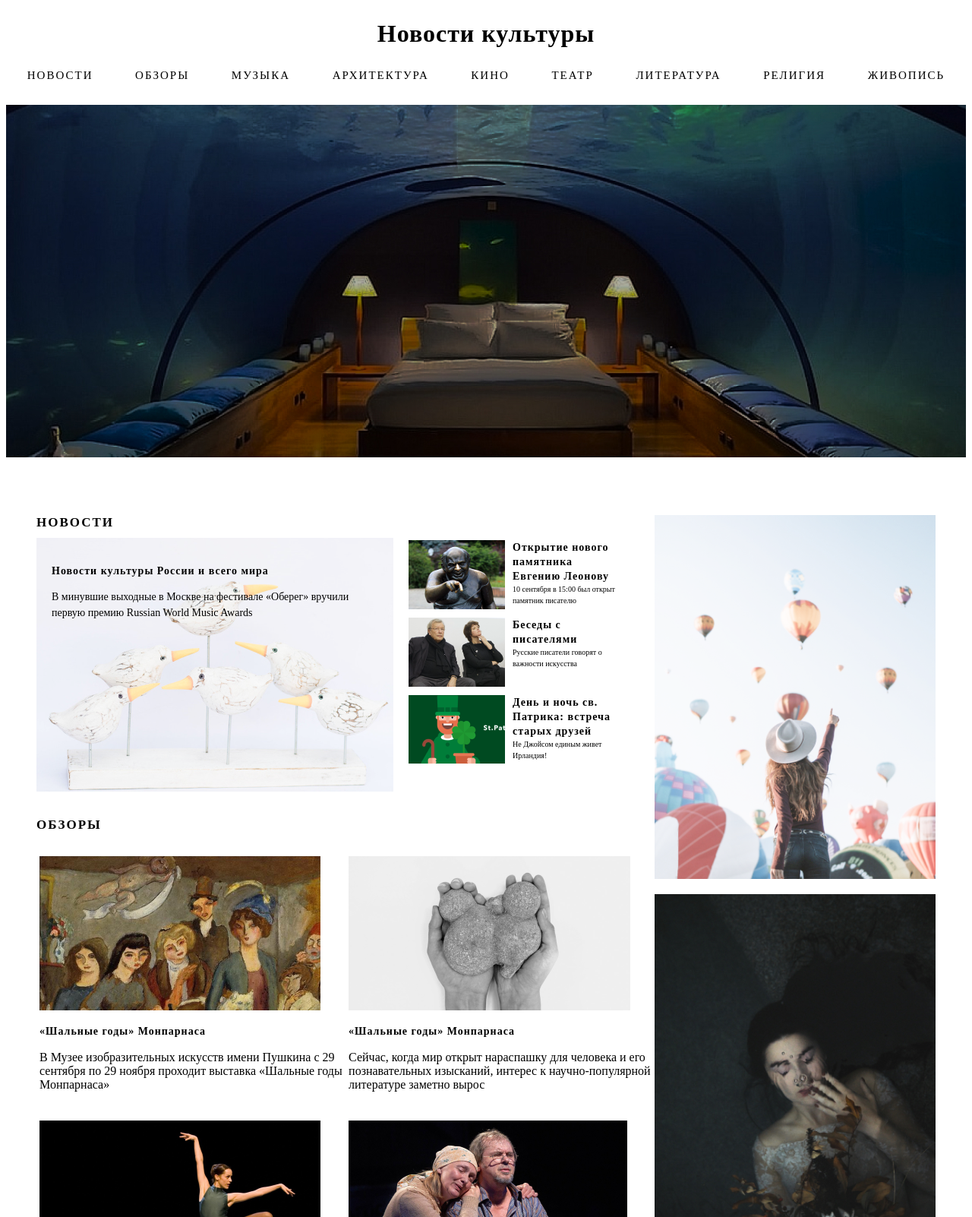
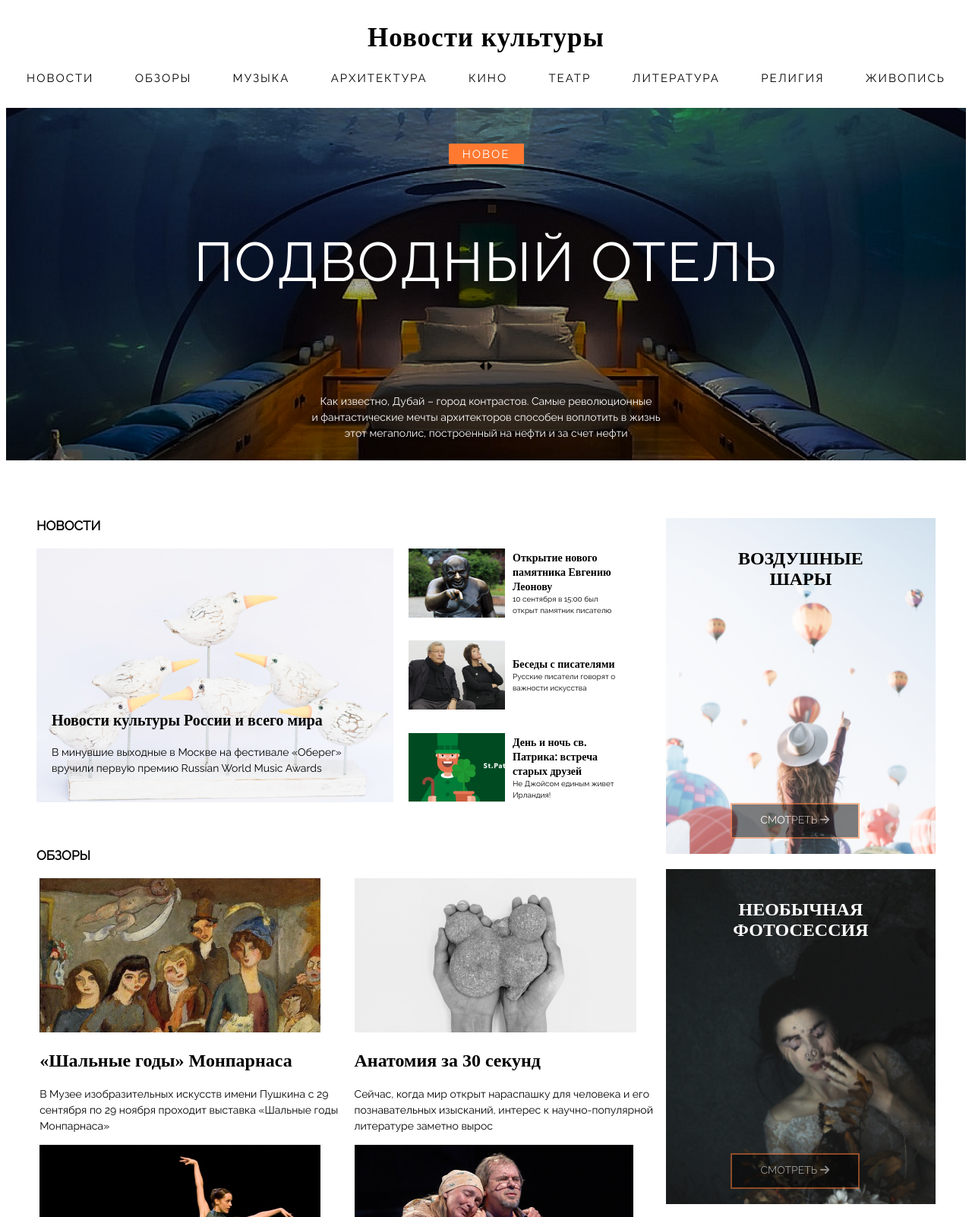
Before and after one commit to Valentina-Svichnik/web-labs-vsvichnik, a PHP site: page / in a window 1280 px wide. Shown: the top 1602 px of the page at 76% size. Run offline with PHP 8.4, Linux system fonts and the light colour scheme; some libraries are stand-ins or nearby versions.

```diff
--- a/lab4/index.css
+++ b/lab4/index.css
@@ -8,11 +8,11 @@
   margin-bottom: 30px;
 }
 
-h1, h3, h4{
-    font-family: Playfair Display;
+header h1, footer h1{
+    font-family: 'Playfair Display', serif;
     font-style: normal;
-    /* font-weight: 900; */
-    /* font-size: 35px; */
+    font-weight: 900;
+    font-size: 35px;
     line-height: 47px;
 
     letter-spacing: 1px;
@@ -22,38 +22,95 @@ h1, h3, h4{
 h3, h4{
     text-align: left;
 
-    font-family: Playfair Display;
+    font-family: 'Playfair Display', serif;
     font-style: normal;
     font-weight: 900;
     font-size: 14px;
     line-height: 19px;
 }
 
-.element{
-    font-family: Raleway;
+.element a{
+    font-family: 'Raleway', sans-serif;
     font-style: normal;
     font-weight: normal;
     font-size: 15px;
     line-height: 18px;
+    color: black;
 
     letter-spacing: 2px;
     text-transform: uppercase;
+    text-decoration: none;
+
+}
+
+.element a:hover{
+    font-size: 17px;
 }
 
 .pic{
     background: url(img/hotel.jpg) no-repeat -80px 0;
     height: 500px;
     width: 100%;
+    display: flex;
+    flex-direction: column;
+    justify-content: space-around;
+    padding: 40px;
+    align-items: center;
+}
+
+.new{
+    width: 99px;
+    height: 27px;
+    background-color: #FF7931;
+    text-align: center;
+    padding-top: 5px;
+
+    font-family: 'Raleway', sans-serif;
+    font-style: normal;
+    font-weight: normal;
+    font-size: 15px;
+    line-height: 18px;
+    color: white;
+
+    letter-spacing: 2px;
+}
+
+.pic h3{
+    font-family: 'Raleway', sans-serif;
+    font-style: normal;
+    font-weight: 300;
+    font-size: 72px;
+    line-height: 85px;
+    text-align: center;
+    letter-spacing: 2px;
+    color: white;
+}
+
+.pic p{
+    font-family: 'Raleway', sans-serif;
+    font-style: normal;
+    font-weight: normal;
+    font-size: 14px;
+    line-height: 150%;
+
+    text-align: center;
+
+    color: #FFFFFF;
+}
+
+.arrows{
+    display: flex;
 }
 
 .container{
     display: flex;
-    justify-content: center;
+    /* flex-direction: column; */
+    /* justify-content: space-around; */
     padding: 40px;
 }
 
 .container1{
-   flex-grow: 2;
+   width: 70%;
    display: flex;
    flex-direction: row;
    flex-wrap: wrap;
@@ -61,31 +118,54 @@ h3, h4{
 }
 
 .container2{
-    flex-grow: 1;
+    width: 30%;
     flex-direction: column;
+    justify-content: space-between;
  }
 
+
+.container11{
+    background: url(img/birds.png) no-repeat;
+    width: 470px;
+    height: 334px;
+    display: flex;
+    padding: 20px;
+    flex-direction: column;
+    justify-content: flex-end;
+}
+
+.cont11{
+    height: auto;
+    width: 100%;
+    padding: 0;
+    margin: 0;
+}
+
+.cont11 h3{
+    font-family: 'Playfair Display', serif;
+    font-style: normal;
+    font-weight: 900;
+    font-size: 20px;
+    line-height: 27px;
+}
+
 .cont11 p{
-    font-family: Raleway;
+    font-family: 'Raleway', sans-serif;
     font-style: normal;
     font-weight: normal;
     font-size: 14px;
     line-height: 150%;
 }
 
-.container11{
-    width: 470px;
-    height: 334px;
-}
-
 .container12{
-     padding: 28px 20px 0px 20px;
+     padding: 0px 20px 0px 20px;
+     margin: 0;
 
      width: 320px;
      height: 334px;
      display: flex;
      flex-direction: column;
-     justify-content: space-around;
+     justify-content: space-between;
  }
 
  .container121, .container122, .container123{
@@ -95,25 +175,32 @@ h3, h4{
  }
 
  .cont121{
-     justify-content: center;
+     align-self: center;
  }
 
  .container12 h4, .container12 p{
      margin: 0 0 0 10px;
 
-     font-family: Playfair Display;
+     font-family: 'Playfair Display', serif;
      font-style: normal;
      font-weight: 900;
      font-size: 14px;
      line-height: 19px;
+
  }
 
- .cont121 h4, .cont121 p{
-     justify-content: center;
+
+ .cont121 a,.container131 a{
+     color: black;
+     text-decoration: none;
+ }
+
+ .cont121 h4:hover{
+    color: #FF7931;
  }
 
  .container12 p{
-    font-family: Raleway;
+    font-family: 'Raleway', sans-serif;
     font-style: normal;
     font-weight: normal;
     font-size: 10px;
@@ -126,11 +213,12 @@ h3, h4{
     font-size: 17px;
     line-height: 20px;
 
-    margin-bottom: 10px;
+    font-family: 'Raleway', sans-serif;
  }
 
  .oneline{
      width: 100%;
+     margin-bottom: 20px;
  }
 
 .container13{
@@ -145,15 +233,18 @@ h3, h4{
     height: auto;
 }
 
+.container131 p{
+    font-family: 'Raleway', sans-serif;
+    font-style: normal;
+    font-weight: normal;
+    font-size: 14px;
+    line-height: 150%;
+}
 
- .cont11{
-    background: url(img/birds.png) no-repeat;
-    width: 470px;
-    height: 334px;
-    align-self: flex-end;
 
-    padding: 20px;
- }
+.container131 h2:hover{
+    color: #FF7931;
+}
 
 .container14{
     width: 100%;
@@ -165,18 +256,46 @@ h3, h4{
     width: 770px;
     height: 176px;
     align-self: flex-end;
+    display: flex;
+    justify-content: center;
+    align-items: center;
+}
+
+.container15 p{
+    font-family: 'Raleway', sans-serif;
+    font-style: normal;
+    font-weight: 500;
+    font-size: 30px;
+    line-height: 35px;
+    color: white;
+    margin: 0;
+    margin-right: 30px;
+
+    letter-spacing: 2px;
+    text-transform: uppercase;
+}
+
+.container21, .container22, .container23{
+    width: 100%;
+    height: 32%;
+    padding: 20px 85px 20px 85px;
+    text-align: center;
+    display: flex;
+    flex-direction: column;
+    justify-content: space-between;
+
 }
 
  .container21{
      background: url(img/celebrate.png) no-repeat;
-     width: 370px;
-     height: 479px;
+
  }
 
  .container22{
     background: url(img/underwater.png) no-repeat;
-    width: 370px;
-    height: 479px;
+
+    color: white;
+
  }
 
  .center{
@@ -185,8 +304,35 @@ h3, h4{
 
  .container23{
     background: url(img/bigbird.png) no-repeat;
-    width: 370px;
-    height: 479px;
+
+    color: white;
+
+ }
+
+ .button{
+    width: 170px;
+    height: 47px;
+    border: 2px solid #FF7931;
+    background-color: black;
+    opacity: 0.5;
+    padding: 10px 0 10px 0;
+    text-align: center;
+ }
+
+ .button:hover{
+     background-color: #FF7931;
+     opacity: 1;
+ }
+
+ .button a{
+     text-decoration: none;
+     font-family: 'Raleway', sans-serif;
+    font-style: normal;
+    font-weight: normal;
+    font-size: 14px;
+    line-height: 150%;
+    color: white;
+    text-align: center;
  }
 
  .final{
--- a/lab4/index.html
+++ b/lab4/index.html
@@ -4,34 +4,44 @@
     <meta charset="UTF-8">
     <meta name="viewport" content="width=device-width, initial-scale=1.0">
     <link rel="stylesheet" href="index.css">
+    <link href="https://fonts.googleapis.com/css?family=Raleway&display=swap" rel="stylesheet">
+    <link href="https://fonts.googleapis.com/css?family=Playfair+Display|Raleway&display=swap" rel="stylesheet">
+
     <title>NEWS</title>
-</head>
+
 <body>
 
 <header>
     <h1>Новости культуры</h1>
     <div class="cont">
-            <div class="element">новости</div>
-            <div class="element">обзоры</div>
-            <div class="element">музыка</div>
-            <div class="element">архитектура</div>
-            <div class="element">кино</div>
-            <div class="element">театр</div>
-            <div class="element">литература</div>
-            <div class="element">религия</div>
-            <div class="element">живопись</div>
+            <div class="element"><a href="#">новости</a></div>
+            <div class="element"><a href="#">обзоры</a></div>
+            <div class="element"><a href="#">музыка</a></div>
+            <div class="element"><a href="#">архитектура</a></div>
+            <div class="element"><a href="#">кино</a></div>
+            <div class="element"><a href="#">театр</a></div>
+            <div class="element"><a href="#">литература</a></div>
+            <div class="element"><a href="#">религия</a></div>
+            <div class="element"><a href="#">живопись</a></div>
     </div>
 
-    <div class="conteiner">
-        <div class="pic"></div>
-    </div>
+        <div class="pic">
+            <div class="new">НОВОЕ</div>
+            <h3>ПОДВОДНЫЙ ОТЕЛЬ</h1>
+                <div class="arrows"><i class="fa fa-caret-left" aria-hidden="true"></i>
+                    <i class="fa fa-caret-right" aria-hidden="true"></i></div>
+            <p>Как известно, Дубай – город контрастов. Самые революционные <br>
+                и фантастические мечты архитекторов способен воплотить в жизнь <br> этот мегаполис, построенный на нефти и за счет нефти</p>
+        </div>
+
     </header>
 
     <section>
       <div class="container">
           <div class="container1">
+            <div class="element zag oneline">НОВОСТИ</div>
+            <br>
             <div class="container11">
-                <div class="element zag">НОВОСТИ</div>
                 <div class="cont11">
                         <h3>Новости культуры России и всего мира</h3>
                         <p>В минувшие выходные в Москве на фестивале «Оберег»
@@ -43,9 +53,9 @@
                 <div class="container121">
                     <img src="img/budda.png" alt="pic">
                     <div class="cont121">
-                        <h4>Открытие нового
+                        <a href="#"><h4>Открытие нового
                             памятника
-                            Евгению Леонову</h4>
+                            Евгению Леонову</h4></a>
                         <p>10 сентября в 15:00 был
                             открыт памятник писателю</p>
                     </div>
@@ -53,7 +63,7 @@
                 <div class="container122">
                     <img src="img/adult.png" alt="pic" height="91px">
                     <div class="cont121">
-                        <h4>Беседы с писателями</h4>
+                        <a href="#"><h4>Беседы с писателями</h4></a>
                        <p>Русские писатели говорят
                         о важности искусства</p>
                     </div>
@@ -61,46 +71,59 @@
                 <div class="container123">
                     <img src="img/green.png" alt="pic">
                     <div class="cont121">
-                        <h4>День и ночь св. Патрика: встреча старых друзей</h4>
+                        <a href="#"><h4>День и ночь св. Патрика: встреча старых друзей</h4></a>
                     <p>Не Джойсом единым живет Ирландия! </p>
                     </div>
                 </div>
             </div>
             <div class="container13">
-                <div class="element zag oneline">обзоры</div>
-                <br>
+
+                <div class="element zag oneline" style="margin-top: 60px;">ОБЗОРЫ</div>
                 <div class="container131">
                     <img src="img/people.png" alt="pic">
-                    <h3>«Шальные годы» Монпарнаса</h3>
+                    <a href="#"><h2>«Шальные годы» Монпарнаса</h2></a>
                     <p>В Музее изобразительных искусств имени Пушкина с 29 сентября по 29 ноября проходит выставка «Шальные годы Монпарнаса»</p>
                 </div>
                 <div class="container131">
                     <img src="img/hands.png" alt="pic">
-                    <h3>«Шальные годы» Монпарнаса</h3>
+                    <a href="#"><h2>Анатомия за 30 секунд</h2></a>
                     <p>Сейчас, когда мир открыт нараспашку для человека
                         и его познавательных изысканий, интерес
                         к научно-популярной литературе заметно вырос</p>
                 </div>
                 <div class="container131">
                     <img src="img/balet.png" alt="pic">
-                    <h3>«Шальные годы» Монпарнаса</h3>
+                    <a href="#"><h2>Русские балетные сезоны </h2></a>
                     <p>В Новом Иерусалиме стартовал необычный культурно-развлекательный спектакль, который покажут в новом театре</p>
                 </div>
                 <div class="container131">
                     <img src="img/actors.png" alt="pic">
-                    <h3>«Шальные годы» Монпарнаса</h3>
+                    <a href="#"><h2>Сферические чудаки</h2></a>
                     <p>Корреспондентам «Культурного обозревателя» посчастливилось побывать в театре «Сфера» на премьере спектакля «Чудаки и зануды» </p>
                 </div>
             </div>
 
            <div class="container14">SLIDER</div>
 
-           <div class="container15"></div>
+           <div class="container15">
+               <p>ох, уж этот балет</p>
+               <div class="button"><a href="#">СМОТРЕТЬ <i class="fa fa-arrow-right" aria-hidden="true"></i></a></div>
+
+           </div>
           </div>
           <div class="container2">
-              <div class="container21"></div>
-              <div class="container22 center"></div>
-              <div class="container23"></div>
+              <div class="container21">
+                  <h1>ВОЗДУШНЫЕ ШАРЫ</h1>
+                  <div class="button"><a href="#">СМОТРЕТЬ <i class="fa fa-arrow-right" aria-hidden="true"></i></a></div>
+              </div>
+              <div class="container22 center">
+                  <h1>НЕОБЫЧНАЯ ФОТОСЕССИЯ</h1>
+                  <div class="button"><a href="#">СМОТРЕТЬ <i class="fa fa-arrow-right" aria-hidden="true"></i></a></div>
+              </div>
+              <div class="container23">
+                  <h1>ВЫСТАВКА<br> ПТИЦ</h1>
+                  <div class="button"><a href="#">СМОТРЕТЬ <i class="fa fa-arrow-right" aria-hidden="true"></i></a></div>
+              </div>
 
           </div>
       </div>
@@ -114,17 +137,21 @@
     <footer>
         <h1>Новости культуры</h1>
         <div class="cont">
-                <div class="element">новости</div>
-                <div class="element">обзоры</div>
-                <div class="element">музыка</div>
-                <div class="element">архитектура</div>
-                <div class="element">кино</div>
-                <div class="element">театр</div>
-                <div class="element">литература</div>
-                <div class="element">религия</div>
-                <div class="element">живопись</div>
+            <div class="element"><a href="#">новости</a></div>
+            <div class="element"><a href="#">обзоры</a></div>
+            <div class="element"><a href="#">музыка</a></div>
+            <div class="element"><a href="#">архитектура</a></div>
+            <div class="element"><a href="#">кино</a></div>
+            <div class="element"><a href="#">театр</a></div>
+            <div class="element"><a href="#">литература</a></div>
+            <div class="element"><a href="#">религия</a></div>
+            <div class="element"><a href="#">живопись</a></div>
         </div>
     </footer>
 
+
 </body>
+
+<script src="https://use.fontawesome.com/a61c2f10c1.js"></script>
+</head>
 </html>
```
